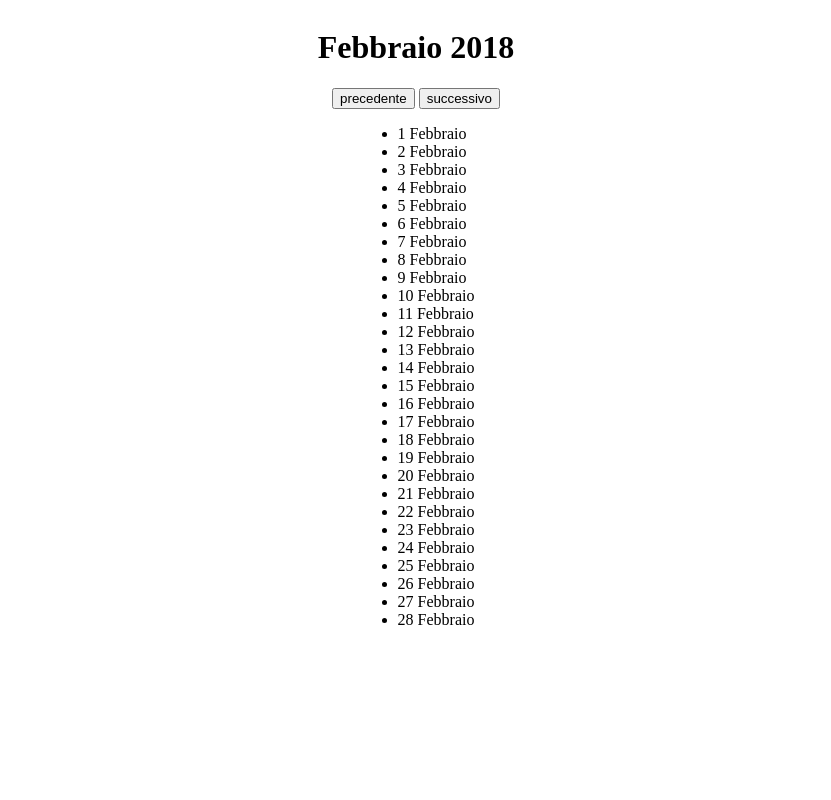
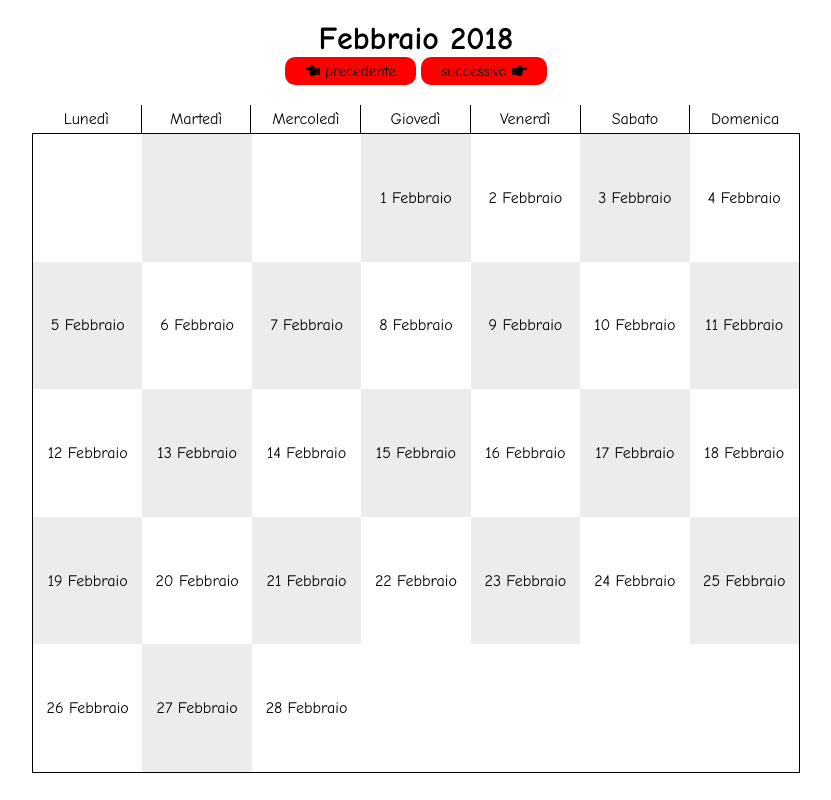
Before and after one commit to Chri-B/ajax-ex-calendar, a plain HTML site: page index.html in a window 1280 px wide. Both pictures are taken after a click on the button "successivo". Shown: the whole page, without its empty margins (224-1055 px from the left). Drawn offline with nearby package versions, Linux system fonts and the light colour scheme; no server answers.

Commit message:
aggiunta giorni settimanali

```diff
--- a/css/master.css
+++ b/css/master.css
@@ -1,8 +1,19 @@
+* {
+    margin: 0;
+    padding: 0;
+    box-sizing: border-box;
+    font-family: 'Comic Neue', cursive;
+}
+
 .top-calendar,
 .main-calendar {
     display: flex;
+    flex-direction: column;
+}
+
+.top-calendar {
     align-items: center;
-    flex-direction: column;
+    padding: 20px;
 }
 
 #nome-mese,
@@ -10,7 +21,69 @@
     text-transform: capitalize;
 }
 
+.main-calendar {
+    margin: 0 auto;
+    width: 60vw;
+    height: 80vh;
+    border: 1px solid black;
+}
+
+.giorni-settimana {
+    width: 60vw;
+    margin: 0 auto;
+}
+
+.giorni-settimana ul li {
+    border-right: 1px solid black;
+}
+
+.giorni-settimana ul li:last-child {
+    border-right:none;
+}
+
+ul {
+    display: flex;
+    flex-wrap: wrap;
+    height: 100%;
+}
+
+li {
+    list-style: none;
+    width: calc(100% / 7);
+    text-align: center;
+    padding: 5px;
+    display: flex;
+    align-items: center;
+    justify-content: center;
+}
+
+.main-calendar li {
+}
+
+#calendar li:nth-of-type(even) {
+    background-color: #ececec;
+}
+
 li.festivo {
     color: red;
+    font-weight: 700;
     text-decoration: underline;
 }
+
+.btn-navigation {
+    background-color: red;
+    border: none;
+    border-radius: 10px;
+    padding: 5px 20px;
+    font-size: 15px;
+}
+
+.btn-navigation:hover {
+    cursor: pointer;
+    background-color: rgb(162, 0, 0);
+}
+
+.btn-navigation:disabled {
+    background-color: rgba(0.0, 0.0, 0.0, 0.21);
+    cursor: not-allowed;
+}
--- a/index.html
+++ b/index.html
@@ -8,15 +8,28 @@
         <script src="https://cdnjs.cloudflare.com/ajax/libs/handlebars.js/4.7.3/handlebars.min.js" charset="utf-8"></script>
         <script src="https://cdnjs.cloudflare.com/ajax/libs/moment.js/2.24.0/moment.min.js" charset="utf-8"></script>
         <script src="https://cdnjs.cloudflare.com/ajax/libs/moment.js/2.24.0/locale/it.js" charset="utf-8"></script>
+        <link href="https://fonts.googleapis.com/css2?family=Comic+Neue:wght@400;700&display=swap" rel="stylesheet">
+        <link rel="stylesheet" href="https://use.fontawesome.com/releases/v5.5.0/css/all.css"/>
         <link rel="stylesheet" href="css/master.css">
     </head>
     <body>
         <div class="top-calendar">
             <h1><span id="nome-mese">Gennaio</span> 2018</h1>
             <div class="navigazione">
-                <button id="prev">precedente</button>
-                <button id="next">successivo</button>
+                <button id="prev" class="btn-navigation" disabled><i class="fas fa-hand-point-left"></i> precedente</button>
+                <button id="next" class="btn-navigation">successivo <i class="fas fa-hand-point-right"></i></button>
             </div>
+        </div>
+        <div class="giorni-settimana">
+            <ul>
+                <li>Lunedì</li>
+                <li>Martedì</li>
+                <li>Mercoledì</li>
+                <li>Giovedì</li>
+                <li>Venerdì</li>
+                <li>Sabato</li>
+                <li>Domenica</li>
+            </ul>
         </div>
         <div class="main-calendar">
             <ul id="calendar">
--- a/js/main.js
+++ b/js/main.js
@@ -2,27 +2,60 @@ var htmlGiorno = $('#calendar-template').html();
 var templateGiorno = Handlebars.compile(htmlGiorno);
 
 
-var primaData = moment('2018-01-01');                                           // prima data disponibile
+var primaData = moment('2018-01-01');                                          // prima data disponibile
+var primoGiorno = primaData.isoWeekday();
+console.log(primoGiorno);
+var limiteIniziale = moment('2018-01-01');
+var limiteFinale = moment('2018-12-01');
+
+aggiungiGiorniVuoti(primoGiorno);
 stampaGiorniMese(primaData);                                                    // inizializzazione calendario
 stampaFestivo(primaData);
 
 // al click sul bottone next viene stampato il mese successivo
 $('#next').click(function() {
-    if (primaData.month() < 11) {                                               // se il mese corrente è impostato su dicembre (11), non posso andare avanti con il tasto prev
-        primaData.add(1, 'M');                                                  // funzione add con moment.js - aggiungo al mese 'M' un valore +1 .add(number, 'String')
+    $('#prev').prop('disabled', false);
+    if (primaData.isSameOrAfter(limiteFinale)) {
+        alert('Hai provato ad hackerarmi!');
+    } else {
+        $('#calendar').empty();
+        primaData.add(1, 'M');
+        primoGiorno = primaData.isoWeekday();
+        console.log(primoGiorno);
+        aggiungiGiorniVuoti(primoGiorno);
         stampaGiorniMese(primaData);
         stampaFestivo(primaData);
+        if (primaData.isSameOrAfter(limiteFinale)) {
+            $('#next').prop('disabled', true);
+        }
     }
 });
 
 // al click sul bottone prev viene stampato il mese precedente
 $('#prev').click(function() {
-    if (primaData.month() > 0) {                                                // se il mese corrente è impostato su gennaio (0), non posso tornare indietro con il tasto prev
-        primaData.subtract(1, 'M');                                             // funzione subtract con moment.js - sottraggo al mese 'M' un valore        stampaGiorniMese(primaData);
+    $('#next').prop('disabled', false);
+    if (primaData.isSameOrBefore(limiteIniziale)) {
+        alert('Hai provato ad hackerarmi!');
+    } else {
+        $('#calendar').empty();
+        primaData.subtract(1, 'M');
+        primoGiorno = primaData.isoWeekday();
+        console.log(primoGiorno);
+        aggiungiGiorniVuoti(primoGiorno);
         stampaGiorniMese(primaData);
         stampaFestivo(primaData);
+        if (primaData.isSameOrBefore(limiteIniziale)) {
+            $('#prev').prop('disabled', true);
+        }
     }
 });
+
+
+// ordinamento con giorno della settimana:
+// 1- al click su next month richiedo il primo giorno della settimana qual è
+// 2- confronto il giorno della settimana ricevuto e aggiunto n li vuoti all'occorrenza con un ciclo for su un array di 7 elementi dato dai gg della settimana
+//      2.1- l'append dei li vuoti posso generarlo o con un semplice append o con un nuovo template Handlebars vuoto
+// 3- introduco lo stesso ragionamento per il prev. ----> creo funzione da richiamare con la pressione dei due tasti e nel caso statico
 
 
 function stampaFestivo(primaData) {
@@ -47,10 +80,9 @@ function stampaFestivo(primaData) {
 
 
 function stampaGiorniMese(meseDaStampare) {
-    $('#calendar').empty();
     var standardDay = meseDaStampare.clone();
-    var giorniMese = primaData.daysInMonth();
-    var nomeMese = primaData.format('MMMM');
+    var giorniMese = meseDaStampare.daysInMonth();
+    var nomeMese = meseDaStampare.format('MMMM');
     $('#nome-mese').text(nomeMese);                                             // modifico il nome del mese nel top-calendar
     for (var i = 1; i <= giorniMese; i++) {
         var output = {
@@ -62,3 +94,10 @@ function stampaGiorniMese(meseDaStampare) {
         standardDay.add(1, 'day');
     }
 };
+
+function aggiungiGiorniVuoti(primoGiornoMese) {
+    for (var i = 1; i < primoGiornoMese; i++) {
+        console.log(i);
+        $('#calendar').append('<li></li>');
+    }
+}
```
